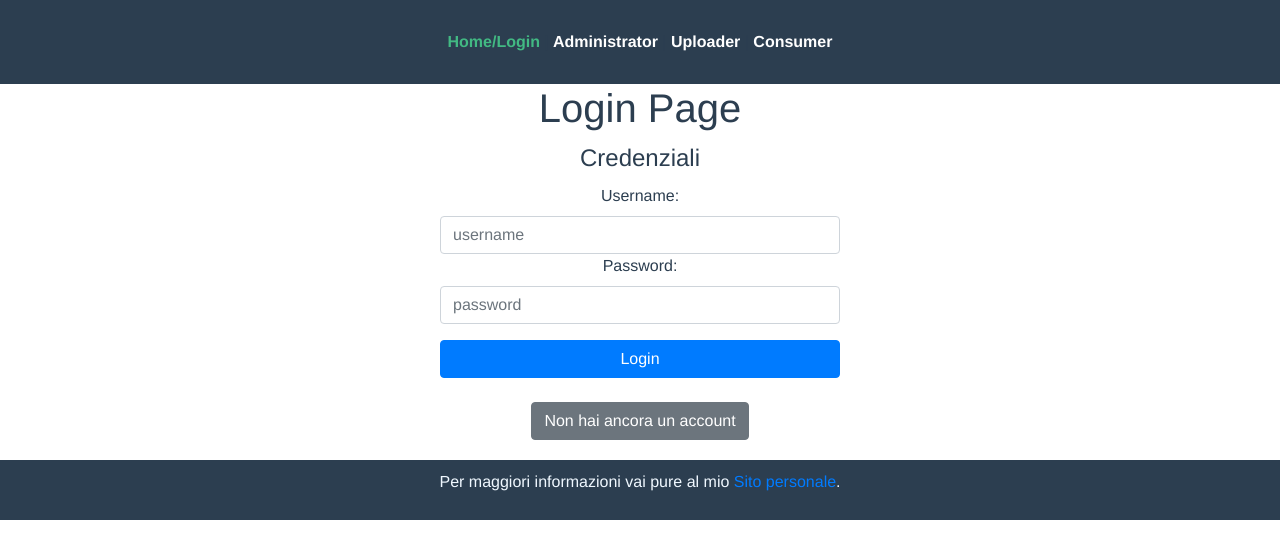
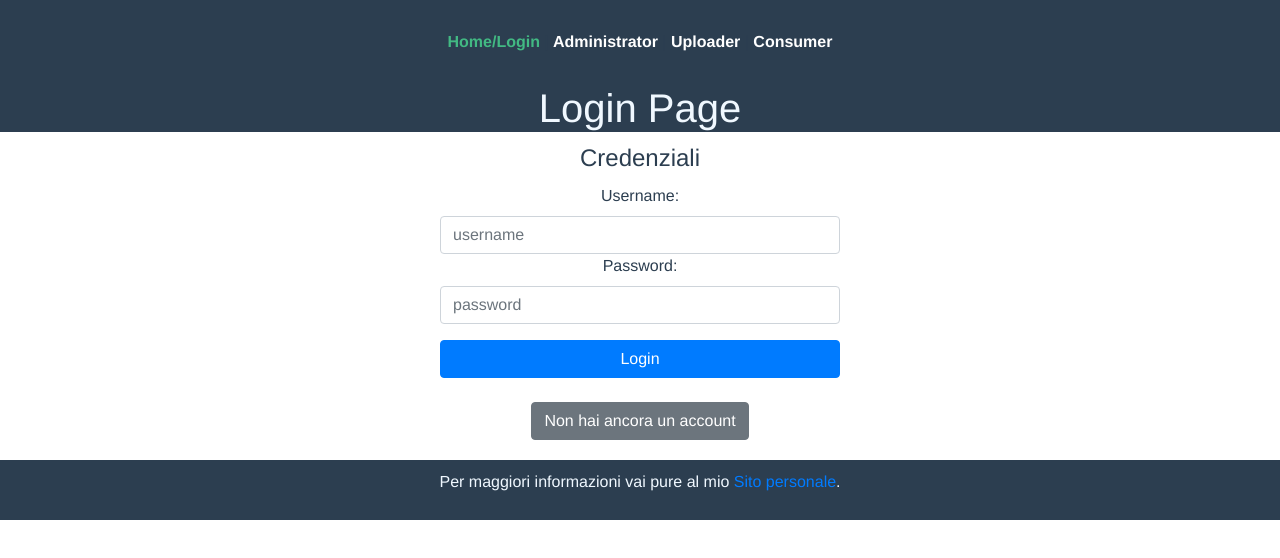
Before and after one commit to GiovanniMarchetto/prog_marchetto_vue, a Vue app: page /consumer-page in a window 1280 px wide. Shown: the top 558 px of the page. Built offline with nearby package versions, Linux system fonts and the light colour scheme.

Commit message:
Update css h1

```diff
--- a/src/App.vue
+++ b/src/App.vue
@@ -32,6 +32,11 @@ export default {
   text-align: center;
   color: #2c3e50;
   /*margin-top: 60px;*/
+}
+
+h1{
+  color: aliceblue;
+  background: #2c3e50;
 }
 
 form {
@@ -78,4 +83,14 @@ input[type="submit"]:hover {
 .nav2 :hover {
   background-color: aquamarine;
 }
+
+
+
+
+
+/* @media screen and (max-width: 400px) {
+  .table-stacked {
+     use:true;
+  }
+} */
 </style>
```
